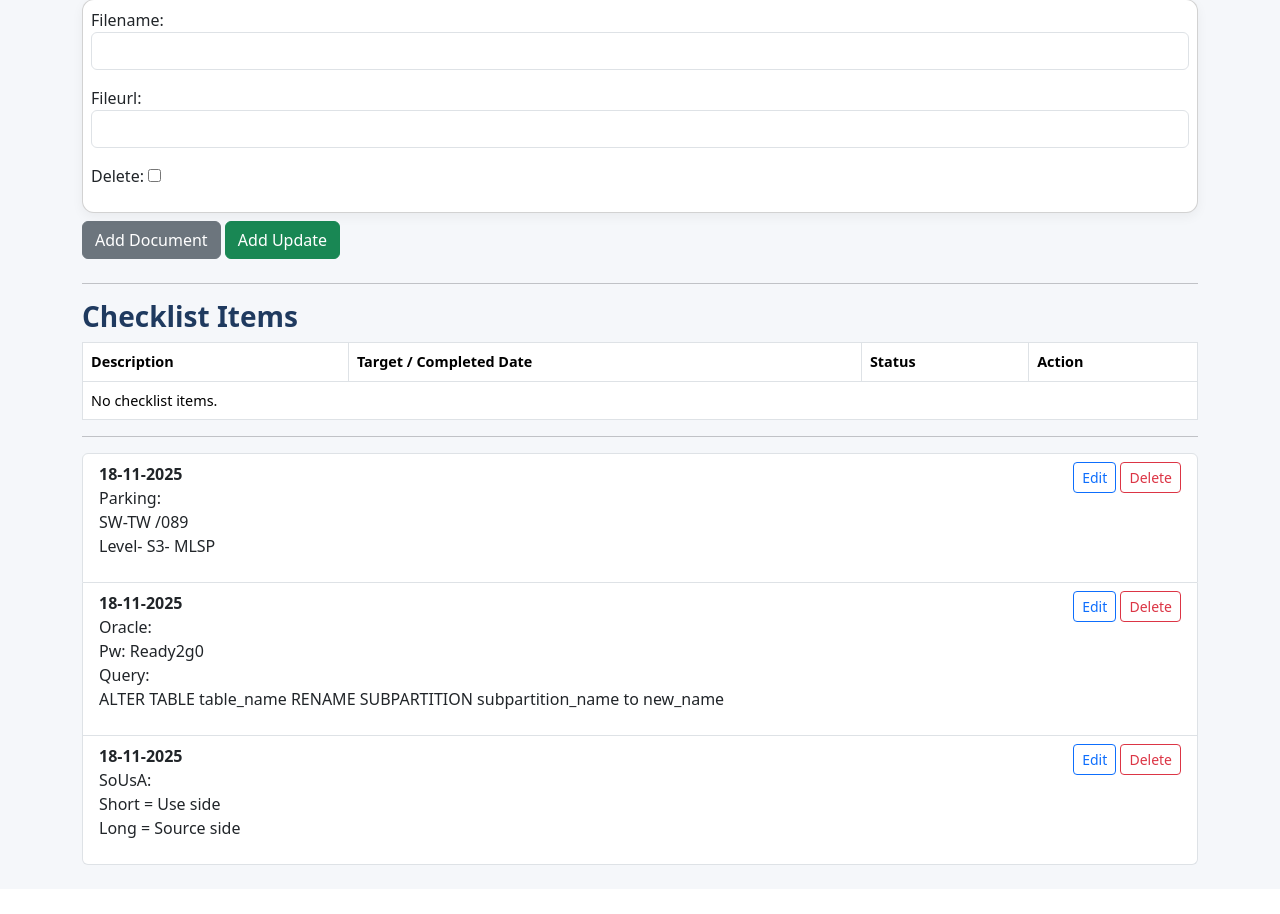
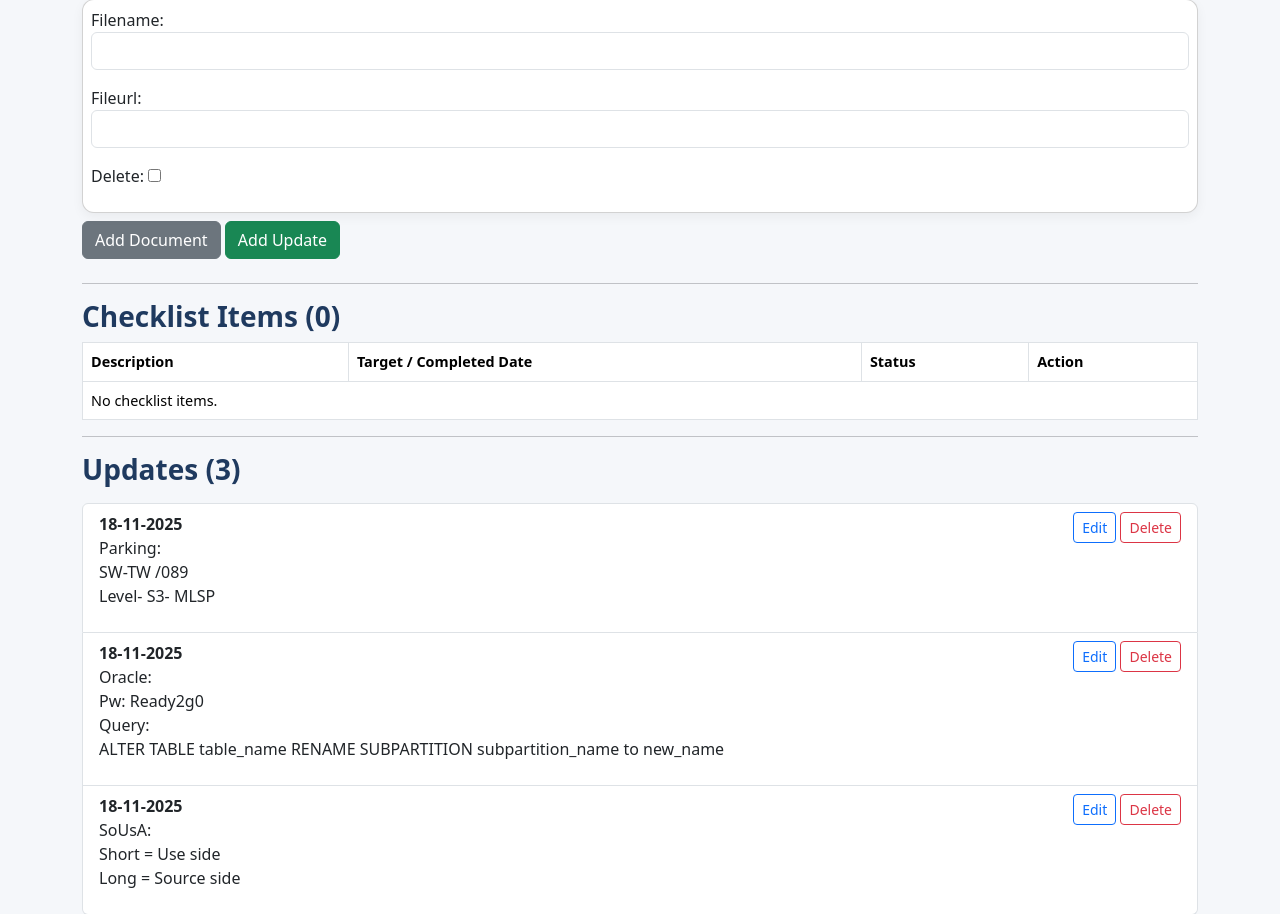
Before and after one commit to bhadrinath95/worktracker, a Django app: page /task/28/updates/ in a window 1280 px wide. Shown: the part 849-1763 px from the top of the page. Before the commit the page ends 1714 px from the top, so only its background shows below. Run offline with Django 5.2, Linux system fonts and the light colour scheme; a user stored in the database is signed in; data comes from the database, SQL or seed files in the repository; both versions use the stored data as it was after the commit; some libraries are stand-ins or nearby versions.

Commit message:
Initial commit

```diff
--- a/templates/tracker/update_list.html
+++ b/templates/tracker/update_list.html
@@ -161,7 +161,7 @@
 
 <hr>
 
-<h3>Checklist Items</h3>
+<h3>Checklist Items ({{ checkbox_updates_count }})</h3>
 
 <table class="table table-bordered">
   <thead>
@@ -211,6 +211,8 @@
 </table>
 
 <hr>
+
+<h3>Updates ({{ normal_updates_count }})</h3>
 
 <ul class="list-group mt-3">
   {% for u in updates %}
--- a/tracker/views.py
+++ b/tracker/views.py
@@ -242,6 +242,16 @@ class UpdateListView(LoginRequiredMixin, View):
             if not self.request.session.get("private_access"):
                 raise PermissionError("PRIVATE_ACCESS_REQUIRED")
 
+        checkbox_updates_count = task.updates.filter(
+            is_check_box=True
+        ).exclude(
+            status__in=['Completed', 'Cancelled']
+        ).count()
+        normal_updates_count = task.updates.filter(
+            is_check_box=False
+        ).exclude(
+            status__in=['Completed', 'Cancelled']
+        ).count()
         checkbox_updates = task.updates.filter(is_check_box=True).order_by('-status', F('date').asc(nulls_first=True), 'description')
         normal_updates   = task.updates.filter(is_check_box=False).order_by(F('date').asc(nulls_first=True),)
 
@@ -252,6 +262,8 @@ class UpdateListView(LoginRequiredMixin, View):
             'task': task,
             'checkbox_updates': checkbox_updates,
             'updates': normal_updates,
+            'checkbox_updates_count': checkbox_updates_count,
+            'normal_updates_count': normal_updates_count,
             'form': form,
             'formset': formset,
         })
```
Also changed, not shown: db.sqlite3.
